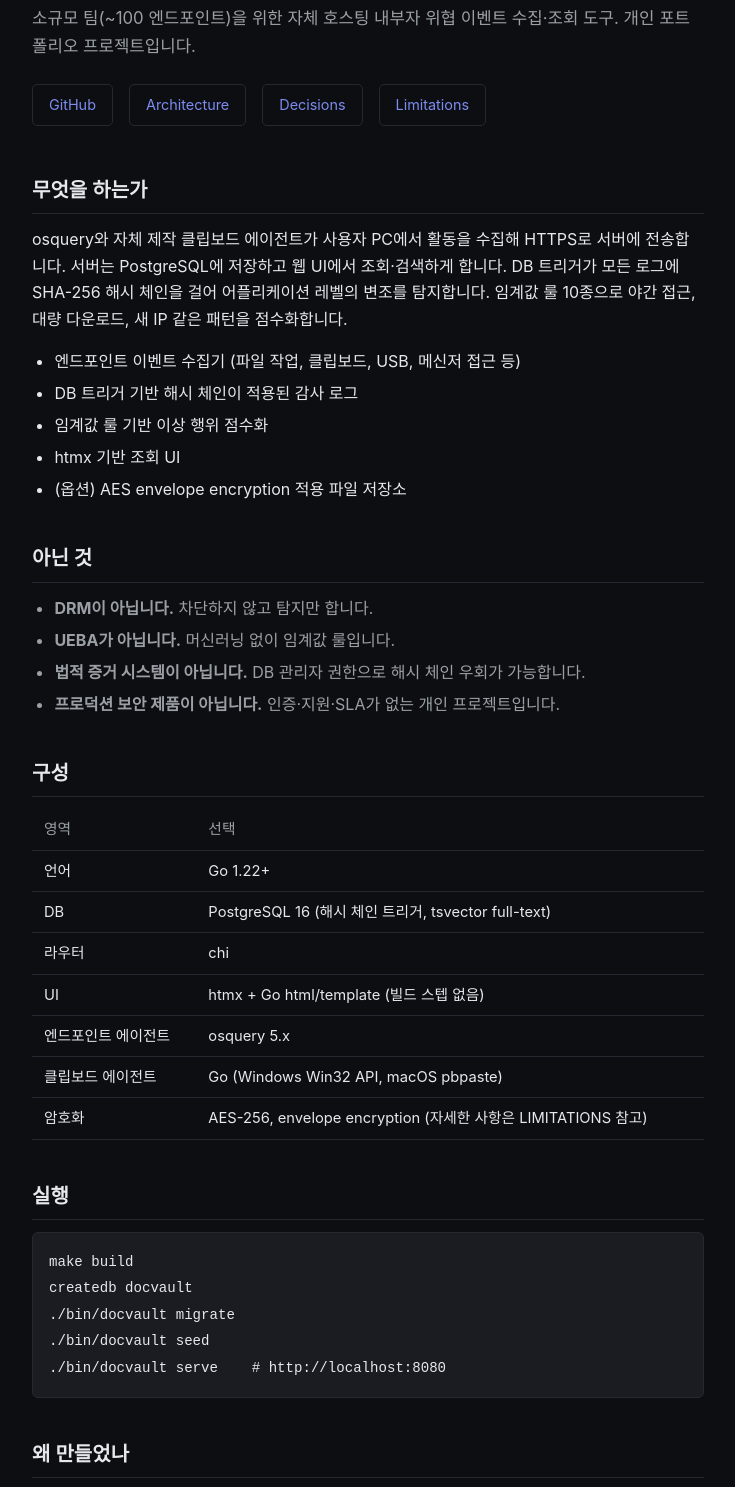
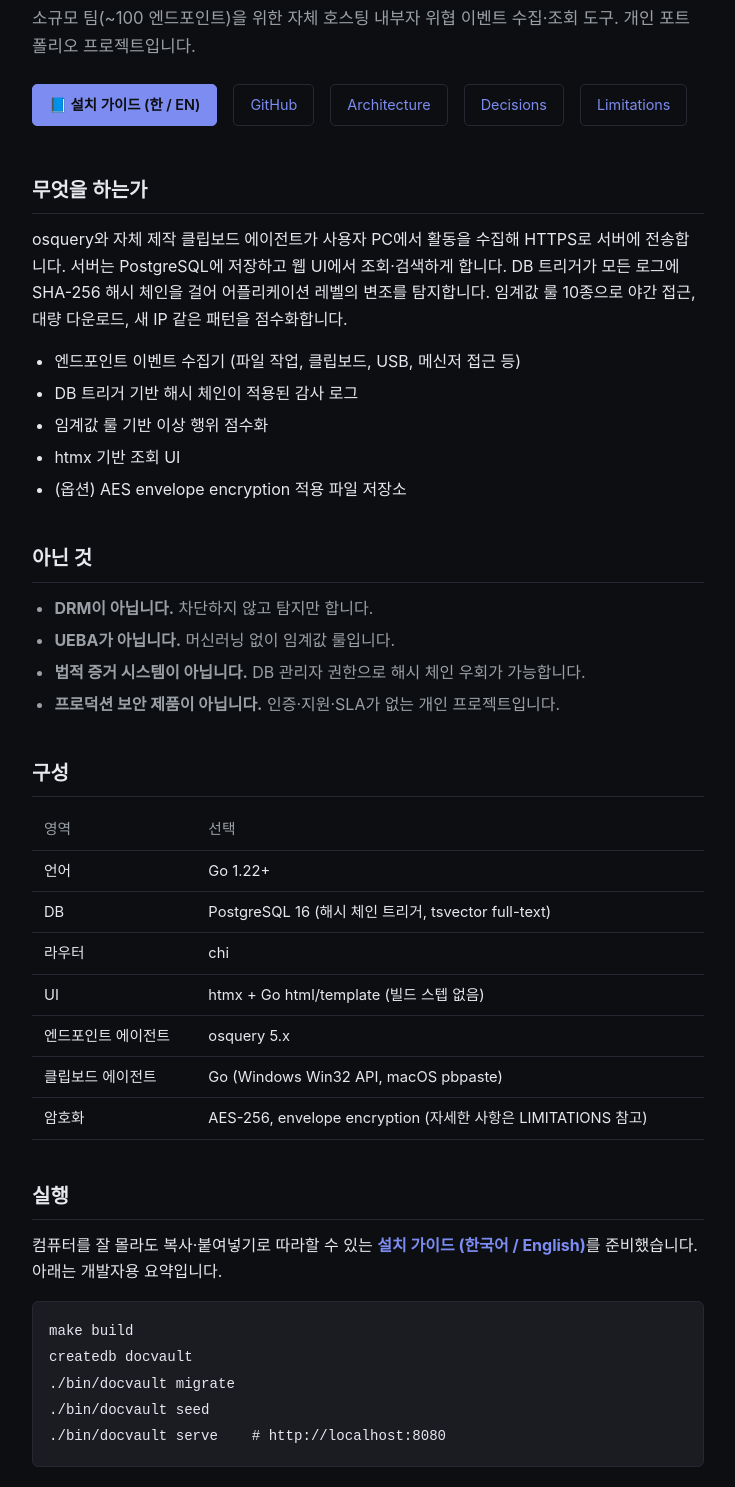
Before and after one commit to Daeseon-AI-Factory/docvault, a plain HTML site: page landing/index.html in a window 1280 px wide. Shown: the part 120-1607 px from the top of the page, without its empty margins (272-1007 px from the left). Drawn offline with Linux system fonts and the light colour scheme.

Commit message:
Link the bilingual setup guide from the landing page [no-log]

```diff
--- a/landing/index.html
+++ b/landing/index.html
@@ -108,6 +108,16 @@
       border-color: var(--accent);
       text-decoration: none;
     }
+    .links a.primary {
+      background: var(--accent);
+      color: var(--bg);
+      border-color: var(--accent);
+      font-weight: 600;
+    }
+    .links a.primary:hover {
+      opacity: 0.9;
+      border-color: var(--accent);
+    }
     .meta {
       margin-top: 4rem;
       padding-top: 1.5rem;
@@ -142,6 +152,7 @@
     개인 포트폴리오 프로젝트입니다.
   </p>
   <div class="links">
+    <a href="guide.html" class="primary">📘 설치 가이드 (한 / EN)</a>
     <a href="https://github.com/JasonAIFactory/Product024_JasonDRM">GitHub</a>
     <a href="https://github.com/JasonAIFactory/Product024_JasonDRM/blob/main/docs/ARCHITECTURE.md">Architecture</a>
     <a href="https://github.com/JasonAIFactory/Product024_JasonDRM/blob/main/docs/DECISIONS.md">Decisions</a>
@@ -186,6 +197,11 @@
 </table>
 
 <h2>실행</h2>
+<p>
+  컴퓨터를 잘 몰라도 복사·붙여넣기로 따라할 수 있는
+  <a href="guide.html"><strong>설치 가이드 (한국어 / English)</strong></a>를 준비했습니다.
+  아래는 개발자용 요약입니다.
+</p>
 <pre><code>make build
 createdb docvault
 ./bin/docvault migrate
```
Also changed, not shown: landing/guide.html (+1 -1 lines).
